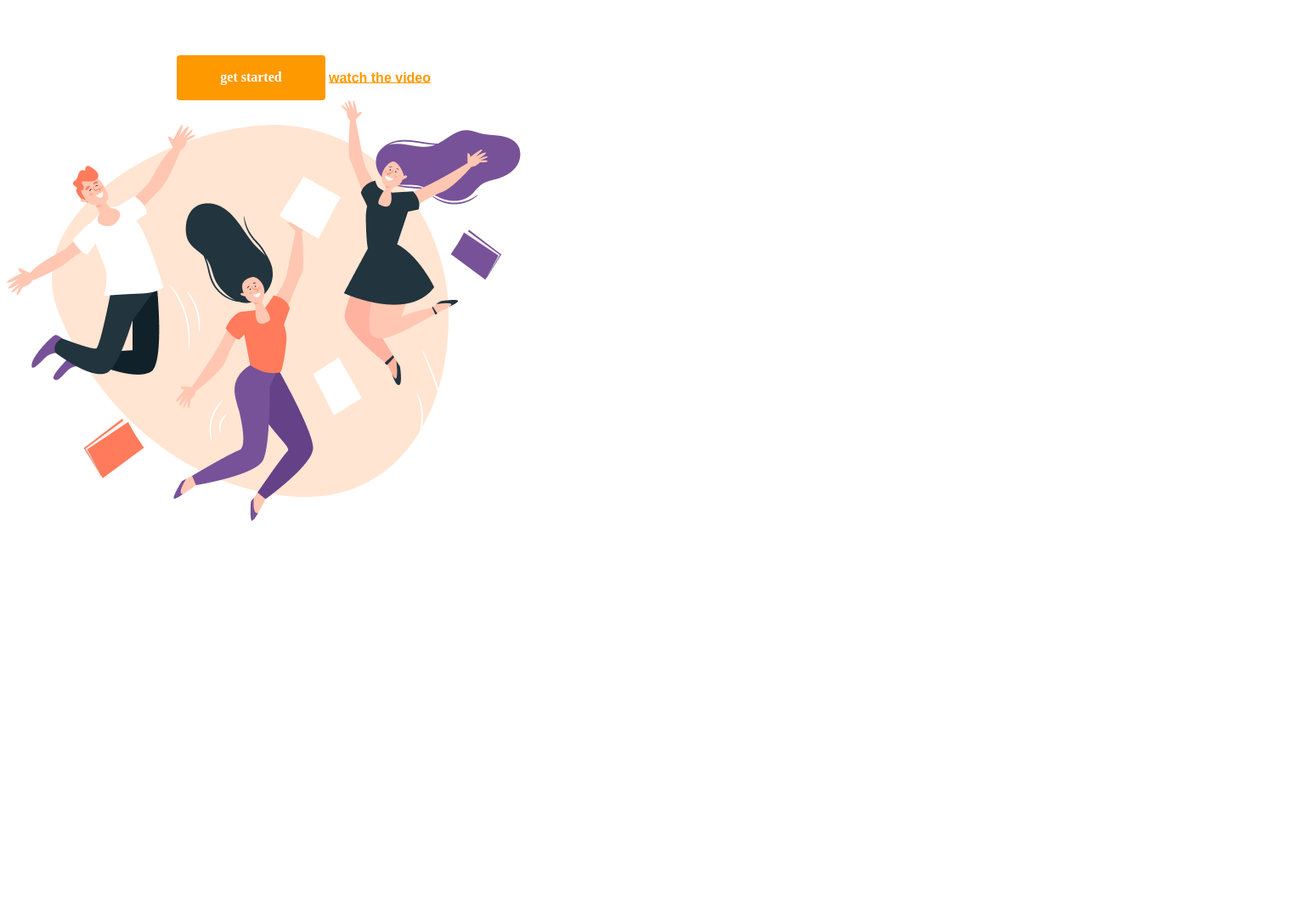
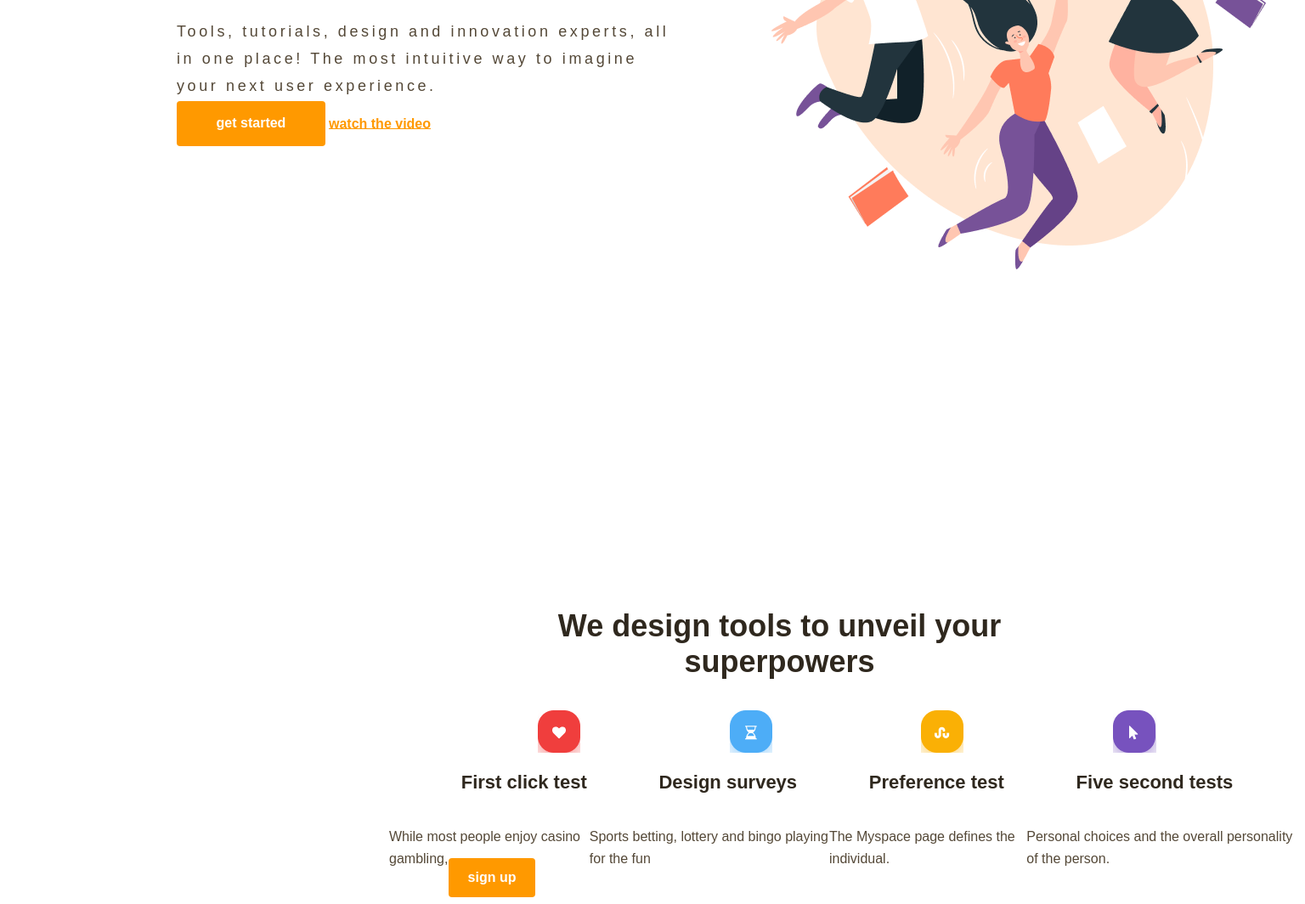
Before and after one commit to Schvea/V6, a plain HTML site: page index.html in a window 1280 px wide. Shown: the part 342-1406 px from the top of the page at 85% size, 1536 px wide, since content can reach past the window. Before the commit the page ends 968 px from the top, so only its background shows below. Drawn offline with Linux system fonts and the light colour scheme.

Commit message:
omplacering bilder, card fixad

```diff
--- a/index.html
+++ b/index.html
@@ -24,17 +24,47 @@
     </header>
     <main>
         <section>
+
             <div class="header-three">
                 <h3>The Design Thinking superpowers</h3>
             </div>
+
             <p class="main-info">Tools, tutorials, design and innovation experts, all in one place! The most intuitive
                 way to imagine your next user experience.</p>
             <button class="main-btn">get started</button>
             <a href="url">watch the video</a>
         </section>
+
         <section>
-            <img src="style/trevanner.png" alt="gladbild">
+            <div class="pictureone">
+                <img src="style/trevanner.png" alt="gladbild">
+            </div>
         </section>
+
+        <div class="card">
+            <div class="cardtext">We design tools to unveil your superpowers</div>
+
+            <div class="icons">
+                <img src="style/icon.png" alt="heart">
+                <img src="style/icon (1).png" alt="hourglass">
+                <img src="style/icon (2).png" alt="dontknow">
+                <img src="style/icon (3).png" alt="pointer">
+            </div>
+
+            <div class="container">
+                <p class="first-click-test">First click test</p>
+                <p class="design-surveys"> Design surveys</p>
+                <p class="preference-test">Preference test</p>
+                <p class="five-second-tests">Five second tests</p>
+            </div>
+            <div class="info-card">
+                <p>While most people enjoy casino gambling,</p>
+                <p>Sports betting, lottery and bingo playing for the fun</p>
+                <p>The Myspace page defines the individual.</p>
+                <p>Personal choices and the overall personality of the person. </p>
+            </div>
+            <button class="button sign-up">sign up</button>
+        </div>
     </main>
 </body>
 
--- a/style/style.css
+++ b/style/style.css
@@ -1,7 +1,7 @@
 body {
     display: flex;
     flex-wrap: wrap;
-    max-width: 1000px;
+    max-width: 1078px;
     background-color: rgb(255, 255, 255);
 }
 
@@ -98,10 +98,16 @@ header {
 }
 
 section {
+    display: flex;
     display: inline-block;
 }
 
+.pictureone {
+    transform: translate(900px, -350px);
+}
+
 .header-three {
+    width: 518px;
     margin-left: 145px;
     color: #2F281E;
     font-family: 'Poppins', sans-serif;
@@ -109,12 +115,9 @@ section {
     font-style: normal;
     font-weight: 700;
     line-height: 54px;
-    transform: translate();
+    transform: translate(100px, 77px);
 }
 
-section {
-    display: inline-block;
-}
 
 .main-title {
     max-width: 495px;
@@ -136,13 +139,14 @@ section {
     margin-top: 10px;
     margin-left: 200px;
     color: #544837;
-    font-family: Poppins;
+    font-family: 'Poppins', sans-serif;
     font-size: 18px;
     font-style: normal;
     font-weight: 600px;
     line-height: 28px;
     line-height: 32px;
     letter-spacing: 0.2em;
+    transform: translateY(66px);
 }
 
 .main-btn {
@@ -156,9 +160,51 @@ section {
     margin-left: 200px;
     border: none;
     color: #FFF;
-    font-family: Poppins;
+    font-family: 'Poppins', sans-serif;
     font-size: 16px;
     font-style: normal;
     font-weight: 700;
     line-height: normal;
 }
+
+.cardtext {
+    width: 539px;
+    color: #2F281E;
+    text-align: center;
+    font-family: 'Poppins', sans-serif;
+    font-size: 36px;
+    font-style: normal;
+    font-weight: 700;
+    line-height: normal;
+    transform: translate(640px, 44px);
+}
+
+.container {
+    color: #2F281E;
+    font-family: 'Poppins', sans-serif;
+    font-size: 22px;
+    font-style: normal;
+    font-weight: 600;
+    line-height: normal;
+    display: flex;
+    justify-content: space-evenly;
+    transform: translate(450px, 80px);
+}
+
+.icons {
+    display: flex;
+    justify-content: space-evenly;
+    transform: translate(450px, 80px);
+}
+
+.info-card {
+    color: #544837;
+    font-family: 'Poppins', sans-serif;
+    font-size: 16px;
+    font-style: normal;
+    font-weight: 500;
+    line-height: 26px;
+    display: flex;
+    justify-content: space-evenly;
+    transform: translate(450px, 80px);
+}
```
Also changed, not shown: style/icon (1).png (added), style/icon (2).png (added), style/icon (3).png (added), style/icon.png (added).
